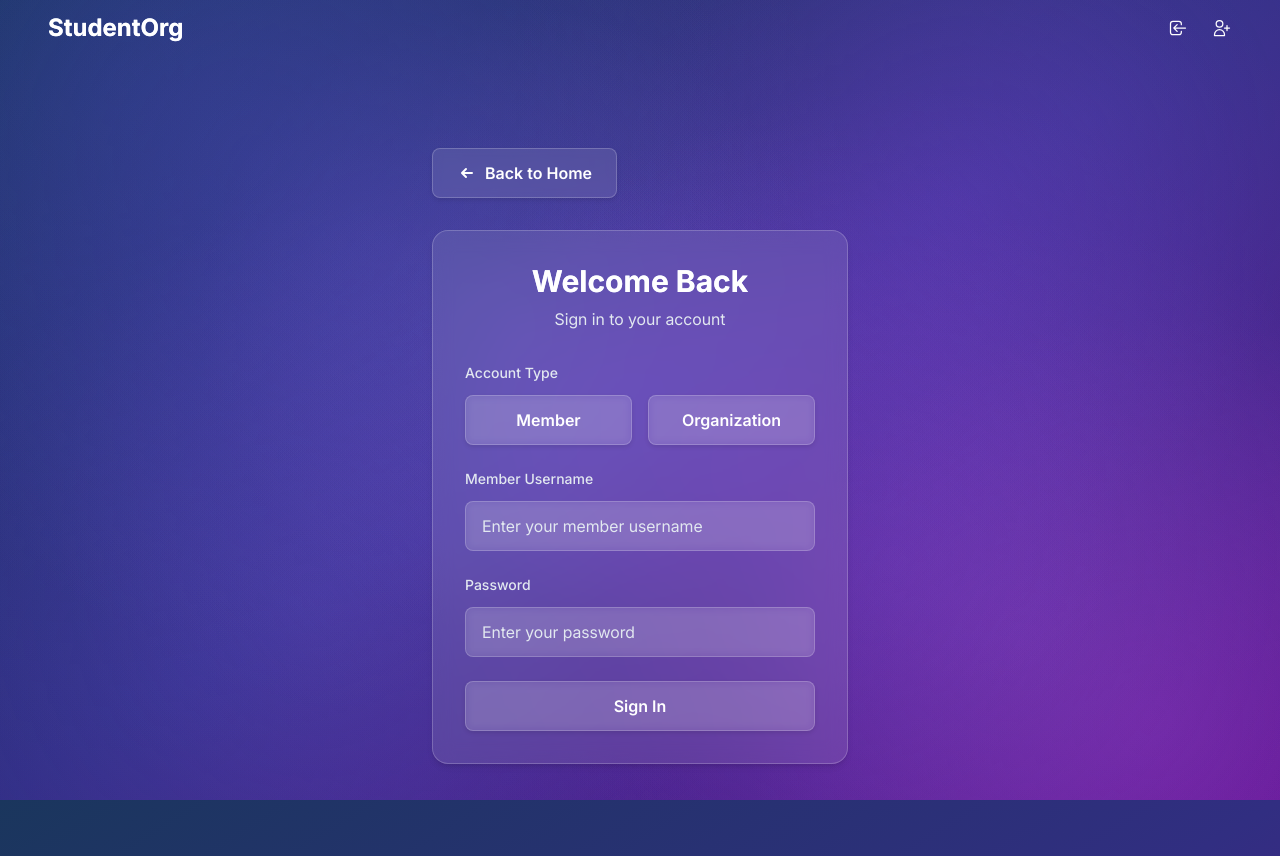
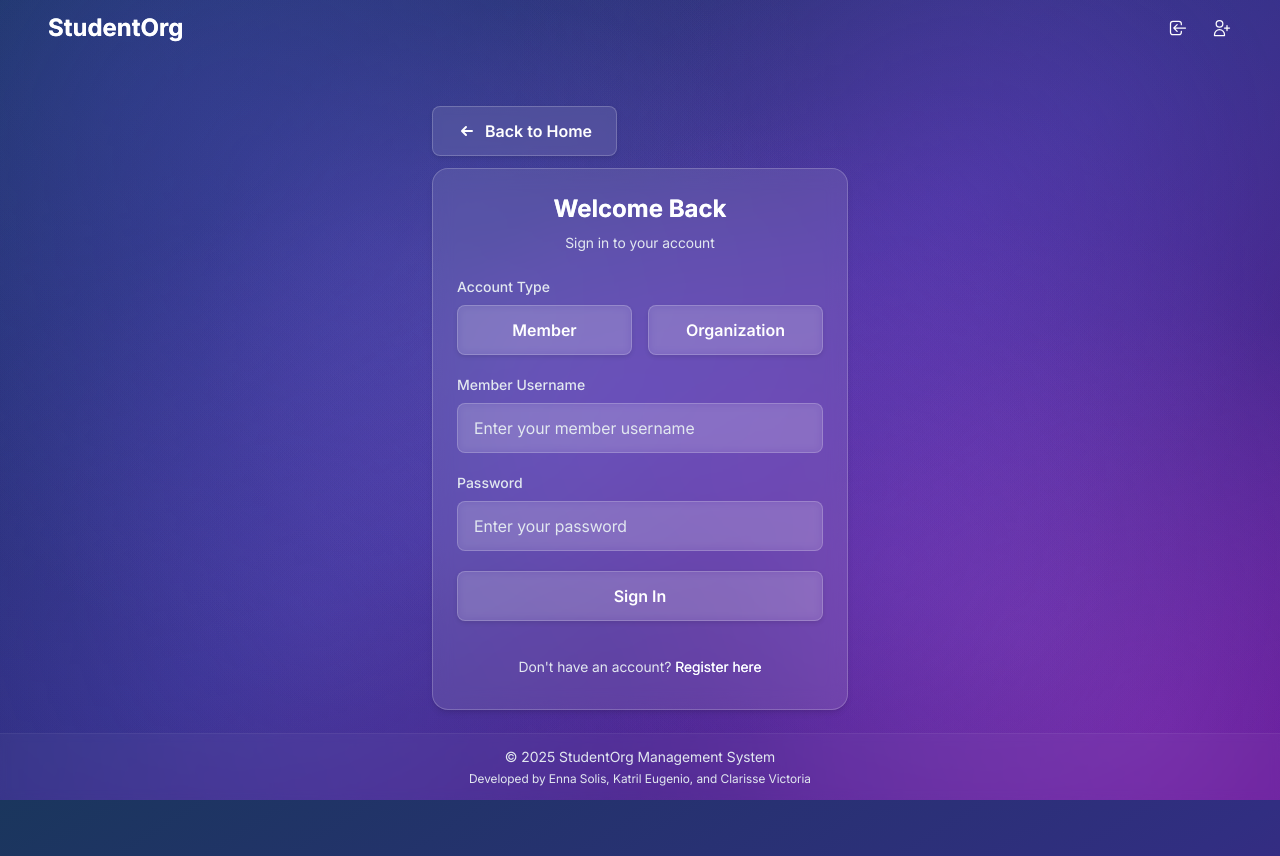
Before and after one commit to adrianneds/studentorg-management-system, a Svelte app: page /login in a window 1280 px wide. Built offline with nearby package versions, Linux system fonts and the light colour scheme.

Commit message:
ui: fixed screen login register ui

```diff
--- a/src/App.svelte
+++ b/src/App.svelte
@@ -4,6 +4,7 @@
   import { onMount } from "svelte";
   import Navbar from "./components/Navbar.svelte";
   import LoadingOverlay from "./components/LoadingOverlay.svelte";
+  import Footer from "./components/Footer.svelte";
   import Home from "./routes/Home.svelte";
   import Login from "./routes/Login.svelte";
   import Register from "./routes/Register.svelte";
@@ -55,6 +56,7 @@
       <Route path="*" component={NotFound} />
     </div>
   </main>
+  <Footer />
 </Router>
 
 <style>
--- a/src/app.css
+++ b/src/app.css
@@ -23,16 +23,25 @@
   --secondary: #312e81;
 }
 
+html {
+  scrollbar-color: rgba(196, 190, 222, 0.777) rgba(52, 35, 130, 0.777);
+  height: 100%;
+  margin: 0;
+  padding: 0;
+}
+
 body {
   margin: 0;
   padding: 0;
   /* font-family: Inter, -apple-system, BlinkMacSystemFont, "Segoe UI", Roboto, Oxygen-Sans, Ubuntu, Cantarell, "Helvetica Neue", sans-serif; */
   color: var(--text-primary);
   background: linear-gradient(to bottom right, #1a365d, #312e81, #5e1893);
-  min-height: 100vh;
+  height: 100vh;
   width: 100%;
-  overflow-y: auto;
+  overflow: hidden;
   @apply antialiased;
+  position: relative;
+  background-attachment: fixed;
 }
 
 /* Bokeh effect */
@@ -199,15 +208,17 @@ main, .glass-card, .glass-button, .glass-input {
 }
 
 .page-container {
-  @apply min-h-screen bg-gradient-to-br from-blue-900 via-indigo-900 to-violet-900 py-12 px-4 sm:px-6 lg:px-8;
+  @apply h-screen py-8 px-4 sm:px-6 lg:px-8 flex flex-col;
+  overflow: hidden;
 }
 
 .page-content {
-  @apply max-w-7xl mx-auto;
+  @apply max-w-7xl mx-auto flex-1 flex flex-col;
+  overflow: hidden;
 }
 
 .page-title {
-  @apply text-4xl font-bold text-transparent bg-clip-text bg-gradient-to-r from-blue-100 to-indigo-100 mt-8 mb-8;
+  @apply text-4xl font-bold text-transparent bg-clip-text bg-gradient-to-r from-blue-100 to-indigo-100 mb-8;
 }
 
 .section-title {
@@ -215,7 +226,8 @@ main, .glass-card, .glass-button, .glass-input {
 }
 
 .card-grid {
-  @apply grid grid-cols-1 md:grid-cols-2 lg:grid-cols-3 gap-8;
+  @apply grid grid-cols-1 md:grid-cols-2 lg:grid-cols-3 gap-8 flex-1;
+  overflow-y: auto;
 }
 
 .activity-item {
@@ -497,11 +509,6 @@ body {
   font-family: Inter !important;
 }
 
-html {
-  scrollbar-color: rgba(196, 190, 222, 0.777) rgba(52, 35, 130, 0.777);
-  height: 100%;
-}
-
 .back-to-dashboard {
   width: 15vw;
 }
@@ -650,6 +657,9 @@ div.left-col {
   max-width: 1200px;
   margin: 0 auto;
   padding: 0 1rem;
+  height: 100%;
+  display: flex;
+  flex-direction: column;
 }
 
 main {
@@ -657,8 +667,9 @@ main {
   flex-direction: column;
   align-items: center;
   justify-content: center;
-  min-height: calc(100vh - 6rem);
+  height: 100vh;
   width: 100%;
+  overflow: hidden;
 }
 
 .max-w-7xl {
@@ -666,30 +677,46 @@ main {
   margin: 0 auto;
   width: 100%;
   padding: 0 1rem;
+  height: 100%;
+  display: flex;
+  flex-direction: column;
 }
 
 .glass-card {
   width: 100%;
   max-width: 100%;
   margin: 0 auto;
+  display: flex;
+  flex-direction: column;
+  flex: 1;
+  overflow: hidden;
 }
 
 .glass-table-container {
   width: 100%;
-  overflow-x: auto;
+  overflow: hidden;
   margin: 0 auto;
+  display: flex;
+  flex-direction: column;
+  flex: 1;
 }
 
 .glass-table {
   width: 100%;
   margin: 0 auto;
+  display: flex;
+  flex-direction: column;
+  flex: 1;
 }
 
 .cud-container {
   width: 100%;
   display: flex;
+  flex-direction: column;
   justify-content: center;
   align-items: center;
+  flex: 1;
+  overflow: hidden;
 }
 
 .cud-options-container {
@@ -698,6 +725,7 @@ main {
   align-items: center;
   gap: 1rem;
   width: 100%;
+  margin-bottom: 1rem;
 }
 
 /* Center modal content */
@@ -711,4 +739,50 @@ main {
   margin: 0 auto;
   max-width: 32rem;
   width: 100%;
+  max-height: 90vh;
+  overflow-y: auto;
 }
+
+/* Adjust specific components */
+.fee-card-container {
+  height: 100%;
+  display: flex;
+  flex-direction: column;
+  overflow: hidden;
+}
+
+.transaction-container {
+  height: 100%;
+  display: flex;
+  flex-direction: column;
+  overflow: hidden;
+}
+
+.member-dashboard-actions {
+  height: 100%;
+  display: flex;
+  flex-direction: row;
+  width: 100%;
+  overflow: hidden;
+}
+
+.add-member.glass-card.cud {
+  height: 100%;
+  display: flex;
+  flex-direction: column;
+  overflow: hidden;
+}
+
+/* Ensure tables are scrollable within their containers */
+.glass-table tbody {
+  flex: 1;
+  overflow-y: auto;
+  max-height: none;
+}
+
+/* Ensure modals are properly centered and scrollable */
+.glass-modal {
+  max-height: 90vh;
+  overflow-y: auto;
+  margin: auto;
+}
--- a/src/components/Footer.svelte
+++ b/src/components/Footer.svelte
@@ -1,14 +1,9 @@
 <footer>
   <div class="max-w-7xl mx-auto px-4 sm:px-6 lg:px-8">
-    <div class="flex flex-col md:flex-row justify-between items-center">
-      <div class="flex items-center mb-4 md:mb-0">
-        <svg class="w-6 h-6 text-primary" fill="none" stroke="currentColor" viewBox="0 0 24 24">
-          <path stroke-linecap="round" stroke-linejoin="round" stroke-width="2" d="M19 21V5a2 2 0 00-2-2H7a2 2 0 00-2 2v16m14 0h2m-2 0h-5m-9 0H3m2 0h5M9 7h1m-1 4h1m4-4h1m-1 4h1m-5 10v-5a1 1 0 011-1h2a1 1 0 011 1v5m-4 0h4" />
-        </svg>
-        <span class="ml-2 text-lg font-semibold text-primary">StudentOrg</span>
-      </div>
-      <div class="text-secondary text-sm">
-        © 2024 StudentOrg. All rights reserved.
+    <div class="flex flex-col items-center justify-center py-2">
+      <div class="text-secondary text-sm text-center">
+        <p>© 2025 StudentOrg Management System</p>
+        <p class="text-xs mt-1">Developed by Enna Solis, Katril Eugenio, and Clarisse Victoria</p>
       </div>
     </div>
   </div>
@@ -17,7 +12,14 @@
 <style>
   footer {
     text-align: center;
-    margin-top: 20px;
-    padding: 10px;
+    position: fixed;
+    bottom: 0;
+    left: 0;
+    right: 0;
+    z-index: 10;
+    padding: 5px;
+    background: rgba(255, 255, 255, 0.03);
+    backdrop-filter: blur(5px);
+    border-top: 1px solid rgba(255, 255, 255, 0.05);
   }
 </style>
--- a/src/routes/Login.svelte
+++ b/src/routes/Login.svelte
@@ -121,33 +121,33 @@
   }
 </script>
 
-<div class="h-[calc(100vh-6rem)] flex items-center justify-center py-8">
+<div class="h-[calc(100vh-6rem)] flex items-center justify-center py-4">
   <div class="w-full max-w-md px-4">
-    <Link to="/home" class="glass-button py-2 px-4 mb-8 inline-flex items-center">
+    <Link to="/home" class="glass-button py-2 px-4 mb-3 inline-flex items-center">
       <svg xmlns="http://www.w3.org/2000/svg" class="h-5 w-5 mr-2" viewBox="0 0 20 20" fill="currentColor">
         <path fill-rule="evenodd" d="M9.707 14.707a1 1 0 01-1.414 0l-4-4a1 1 0 010-1.414l4-4a1 1 0 011.414 1.414L7.414 9H15a1 1 0 110 2H7.414l2.293 2.293a1 1 0 010 1.414z" clip-rule="evenodd" />
       </svg>
       Back to Home
     </Link>
 
-    <div class="glass-card p-8">
-      <div class="text-center mb-8">
-        <h1 class="text-3xl font-bold text-primary mb-2">Welcome Back</h1>
-        <p class="text-secondary">Sign in to your account</p>
+    <div class="glass-card p-6">
+      <div class="text-center mb-6">
+        <h1 class="text-2xl font-bold text-primary mb-2">Welcome Back</h1>
+        <p class="text-secondary text-sm">Sign in to your account</p>
       </div>
 
-      <div class="space-y-6">
+      <div class="space-y-5">
         <div>
-          <label class="block text-secondary text-sm font-medium mb-3">Account Type</label>
+          <label class="block text-secondary text-sm font-medium mb-2">Account Type</label>
           <div class="flex gap-4">
             <button
-              class="flex-1 glass-button py-3 {userType === 'member' ? 'bg-gradient-to-r from-blue-500/20 to-indigo-500/20' : ''}"
+              class="flex-1 glass-button py-2.5 {userType === 'member' ? 'bg-gradient-to-r from-blue-500/20 to-indigo-500/20' : ''}"
               on:click={() => userType = 'member'}
             >
               Member
             </button>
             <button
-              class="flex-1 glass-button py-3 {userType === 'organization' ? 'bg-gradient-to-r from-blue-500/20 to-indigo-500/20' : ''}"
+              class="flex-1 glass-button py-2.5 {userType === 'organization' ? 'bg-gradient-to-r from-blue-500/20 to-indigo-500/20' : ''}"
               on:click={() => userType = 'organization'}
             >
               Organization
@@ -156,7 +156,7 @@
         </div>
 
         <div>
-          <label class="block text-secondary text-sm font-medium mb-3">
+          <label class="block text-secondary text-sm font-medium mb-2">
             {userType === 'member' ? 'Member Username' : 'Organization Username'}
           </label>
           <input
@@ -169,7 +169,7 @@
         </div>
 
         <div>
-          <label class="block text-secondary text-sm font-medium mb-3">Password</label>
+          <label class="block text-secondary text-sm font-medium mb-2">Password</label>
           <input
             required
             type="password"
@@ -180,7 +180,7 @@
         </div>
 
         <button
-          class="glass-button w-full py-3 flex items-center justify-center bg-gradient-to-r from-blue-500/20 to-indigo-500/20 hover:from-blue-500/30 hover:to-indigo-500/30 disabled:opacity-50 disabled:cursor-not-allowed"
+          class="glass-button w-full py-2.5 flex items-center justify-center bg-gradient-to-r from-blue-500/20 to-indigo-500/20 hover:from-blue-500/30 hover:to-indigo-500/30 disabled:opacity-50 disabled:cursor-not-allowed"
           on:click={handleLogin}
           disabled={loading}
         >
@@ -194,6 +194,13 @@
             Sign In
           {/if}
         </button>
+
+        <div class="text-center pt-4 pb-2">
+          <p class="text-secondary text-sm">
+            Don't have an account?
+            <Link to="/register" class="text-primary hover:underline">Register here</Link>
+          </p>
+        </div>
       </div>
     </div>
   </div>
```
Also changed, not shown: src/routes/Register.svelte (+26 -36 lines).
